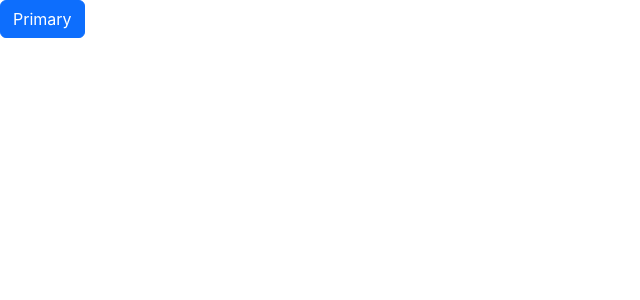
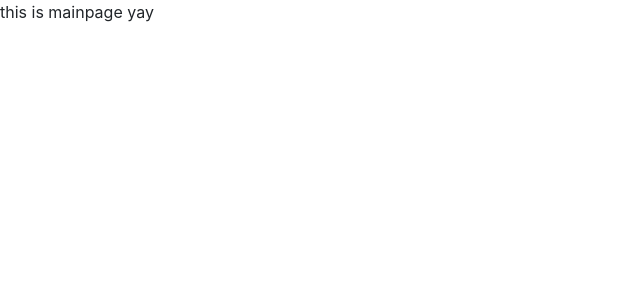
Before and after one commit to adam780930/char-search, a React (Create React App) app: page / in a window 1280 px wide. Shown: the top 300 px of the page, without its empty margins (0-640 px from the left). Built offline with nearby package versions, Linux system fonts and the light colour scheme.

Commit message:
implemented react dom and added mainpage

```diff
--- a/package.json
+++ b/package.json
@@ -7,6 +7,7 @@
     "cra-template": "1.2.0",
     "react": "^19.0.0",
     "react-dom": "^19.0.0",
+    "react-router-dom": "^7.1.0",
     "react-scripts": "5.0.1",
     "web-vitals": "^4.2.4"
   },
--- a/src/App.js
+++ b/src/App.js
@@ -1,8 +1,13 @@
+import { BrowserRouter, Routes, Route } from 'react-router-dom';
+import Mainpage from "./mainpage/Mainpage";
+
 function App() {
   return (
-    <div>
-      <button type="button" class="btn btn-primary">Primary</button>
-    </div>
+    <BrowserRouter>
+     <Routes>
+       <Route path="/" element={<Mainpage />} />
+     </Routes>
+   </BrowserRouter>
   );
 }
 
--- /dev/null
+++ b/src/mainpage/Mainpage.js
@@ -0,0 +1,10 @@
+
+function Mainpage() {
+    return (
+        <div>
+          this is mainpage yay
+        </div>
+    );
+}
+
+export default Mainpage;
```
Also changed, not shown: src/buttons/Buttons.js (+10 -0 lines), 1 other file (tests, documents, lock files or other folders).
